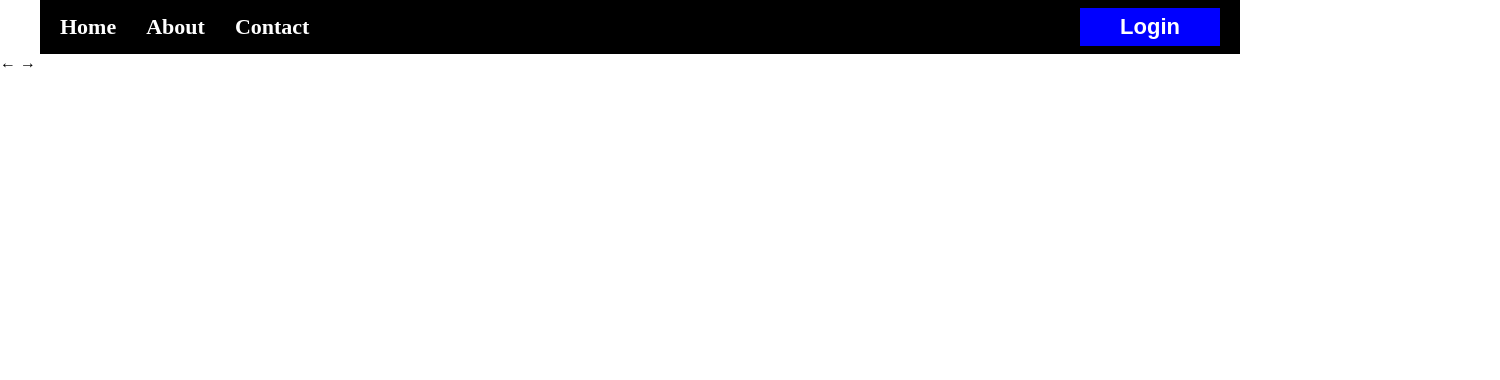
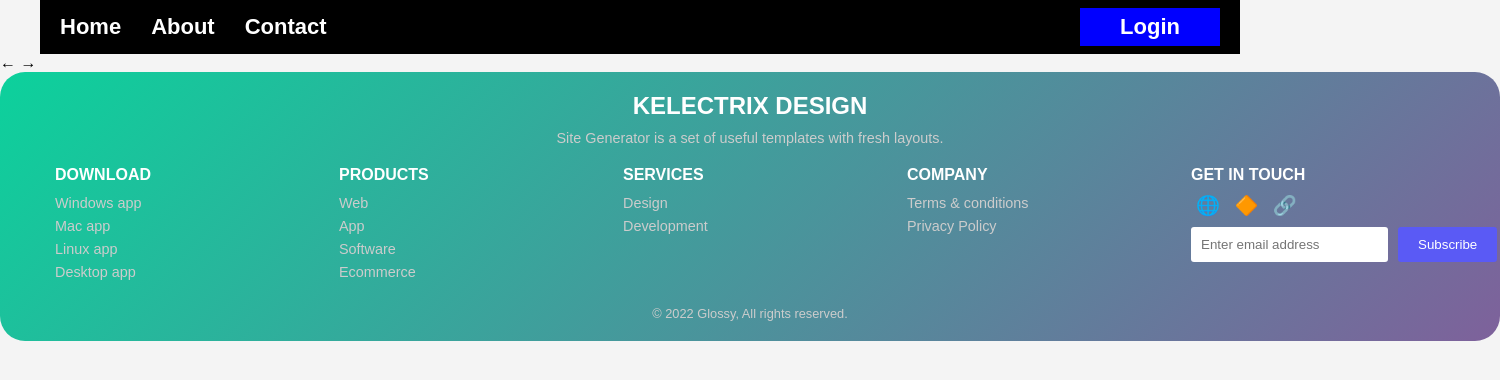
Before and after one commit to sss555-hud/group, a plain HTML site: page index.html in a window 1280 px wide. Shown: the whole page, 1500 px wide, since content can reach past the window. Drawn offline with Linux system fonts and the light colour scheme.

Commit message:
added footer

```diff
--- a/index.html
+++ b/index.html
@@ -1,10 +1,10 @@
 <!DOCTYPE html>
 <html lang="en">
 <head>
-    <meta charset="UTF-8">
-    <meta name="viewport" content="width=device-width, initial-scale=1.0">
-    <title>Document</title>
-    <link rel="stylesheet" href="style.css">
+  <meta charset="UTF-8">
+  <meta name="viewport" content="width=device-width, initial-scale=1.0">
+  <title>Идентичный футер </title>
+  <link rel="stylesheet" href="style.css">
 </head>
 <body>
 
@@ -20,5 +20,62 @@
 &#8594;
     <script src="index.js"></script>
 
+  <footer class="footer">
+    <div class="footer-top">
+      <div class="footer-logo">
+        <h1>KELECTRIX DESIGN</h1>
+        <p>Site Generator is a set of useful templates with fresh layouts.</p>
+      </div>
+      <div class="footer-links">
+        <div class="footer-column">
+          <h3>Download</h3>
+          <ul>
+            <li><a href="#">Windows app</a></li>
+            <li><a href="#">Mac app</a></li>
+            <li><a href="#">Linux app</a></li>
+            <li><a href="#">Desktop app</a></li>
+          </ul>
+        </div>
+        <div class="footer-column">
+          <h3>Products</h3>
+          <ul>
+            <li><a href="#">Web</a></li>
+            <li><a href="#">App</a></li>
+            <li><a href="#">Software</a></li>
+            <li><a href="#">Ecommerce</a></li>
+          </ul>
+        </div>
+        <div class="footer-column">
+          <h3>Services</h3>
+          <ul>
+            <li><a href="#">Design</a></li>
+            <li><a href="#">Development</a></li>
+          </ul>
+        </div>
+        <div class="footer-column">
+          <h3>Company</h3>
+          <ul>
+            <li><a href="#">Terms & conditions</a></li>
+            <li><a href="#">Privacy Policy</a></li>
+          </ul>
+        </div>
+        <div class="footer-column">
+          <h3>Get in touch</h3>
+          <div class="social-links">
+            <a href="#">🌐</a>
+            <a href="#">🔶</a>
+            <a href="#">🔗</a>
+          </div>
+          <form class="subscribe-form">
+            <input type="email" placeholder="Enter email address" />
+            <button type="submit">Subscribe</button>
+          </form>
+        </div>
+      </div>
+    </div>
+    <div class="footer-bottom">
+      <p>© 2022 Glossy, All rights reserved.</p>
+    </div>
+  </footer>
 </body>
 </html>
--- a/style.css
+++ b/style.css
@@ -39,3 +39,126 @@
     font-size: 22px;
     font-weight: 900;
 }
+
+body {
+    margin: 0;
+    font-family: Arial, sans-serif;
+    background-color: #f4f4f4;
+  }
+
+  .footer {
+    width: 1500px;
+    margin: 0 auto;
+    background-color: #1a1a1a;
+    background: linear-gradient(135deg, #0cd19c, #7e619b);
+    border-radius: 25px;
+    color: #fff;
+    padding: 20px 40px;
+  }
+
+  .footer-top {
+    display: flex;
+    flex-direction: column;
+    align-items: center;
+    text-align: center;
+  }
+
+  .footer-logo h1 {
+    font-size: 1.5em;
+    margin-bottom: 10px;
+  }
+
+  .footer-logo p {
+    font-size: 0.9em;
+    color: #ccc;
+  }
+
+  .footer-links {
+    display: flex;
+    justify-content: space-between;
+    flex-wrap: wrap;
+    width: 100%;
+    margin-top: 20px;
+    text-align: left;
+  }
+
+  .footer-column {
+    flex: 1;
+    min-width: 150px;
+    margin: 0 15px;
+  }
+
+  .footer-column h3 {
+    margin-bottom: 10px;
+    font-size: 1em;
+    text-transform: uppercase;
+  }
+
+  .footer-column ul {
+    list-style: none;
+    padding: 0;
+    margin: 0;
+  }
+
+  .footer-column ul li {
+    margin: 5px 0;
+  }
+
+  .footer-column ul li a {
+    color: #ccc;
+    text-decoration: none;
+    font-size: 0.9em;
+  }
+
+  .footer-column ul li a:hover {
+    color: #fff;
+  }
+
+  .social-links {
+    margin: 10px 0;
+  }
+
+  .social-links a {
+    margin: 0 5px;
+    font-size: 1.2em;
+    text-decoration: none;
+    color: #ccc;
+  }
+
+  .social-links a:hover {
+    color: #fff;
+  }
+
+  .subscribe-form {
+    display: flex;
+    align-items: center;
+    margin-top: 10px;
+  }
+
+  .subscribe-form input {
+    padding: 10px;
+    border: none;
+    border-radius: 3px;
+    margin-right: 10px;
+    flex: 1;
+  }
+
+  .subscribe-form button {
+    padding: 10px 20px;
+    background-color: #5a5af5;
+    border: none;
+    color: #fff;
+    border-radius: 3px;
+    cursor: pointer;
+  }
+
+  .subscribe-form button:hover {
+    background-color: #4646d4;
+  }
+
+  .footer-bottom {
+    margin-top: 20px;
+    text-align: center;
+    font-size: 0.8em;
+    color: #ccc;
+  }
```
